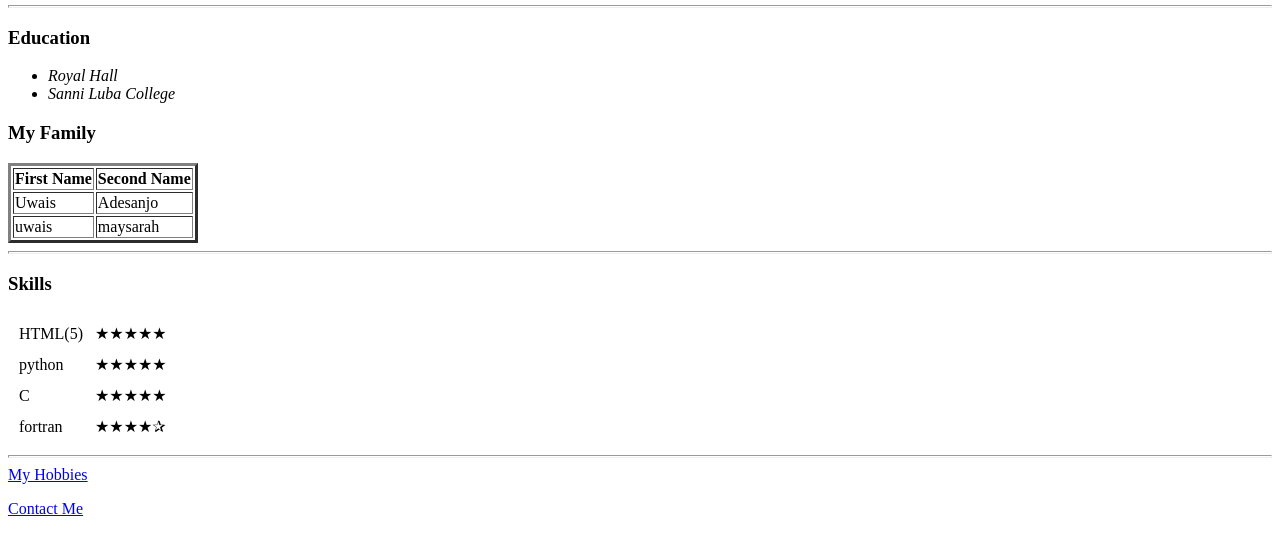
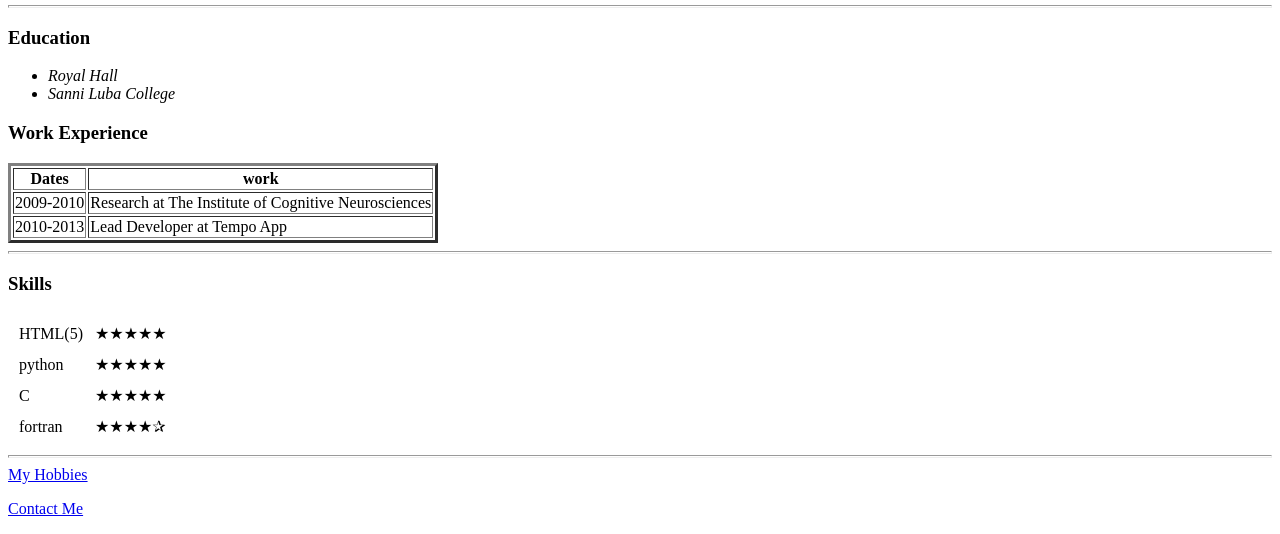
Before and after one commit to Uwaismukhtar/CV, a plain HTML site: page index.html in a window 1280 px wide. Shown: the part 388-922 px from the top of the page. Drawn offline with Linux system fonts and the light colour scheme.

Commit message:
Update index.html

```diff
--- a/index.html
+++ b/index.html
@@ -24,20 +24,20 @@
     <li><em>Royal Hall</em></li>
     <li><em>Sanni Luba College</em></li>
   </ul>
-  <h3> <strong>My Family</strong> </h3>
+  <h3> <strong>Work Experience</strong> </h3>
   <table border="3">
     <thead>
-      <th>First Name</th>
-      <th>Second Name</th>
+      <th>Dates</th>
+      <th>work</th>
     </thead>
     <tbody>
-      <tr>
-        <td>Uwais</td>
-        <td>Adesanjo</td>
+        <tr>
+        <td>2009-2010</td>
+        <td>Research at The Institute of Cognitive Neurosciences</td>
       </tr>
       <tr>
-        <td>uwais</td>
-        <td>maysarah</td>
+        <td>2010-2013</td>
+        <td>Lead Developer at Tempo App</td>
       </tr>
     </tbody>
   </table>
```
